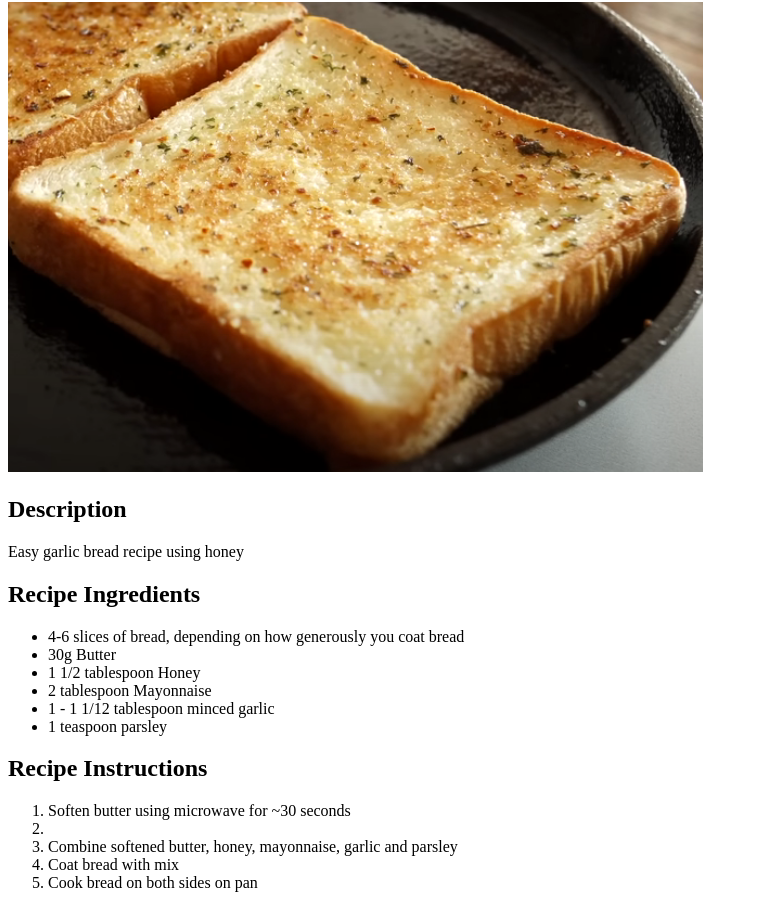
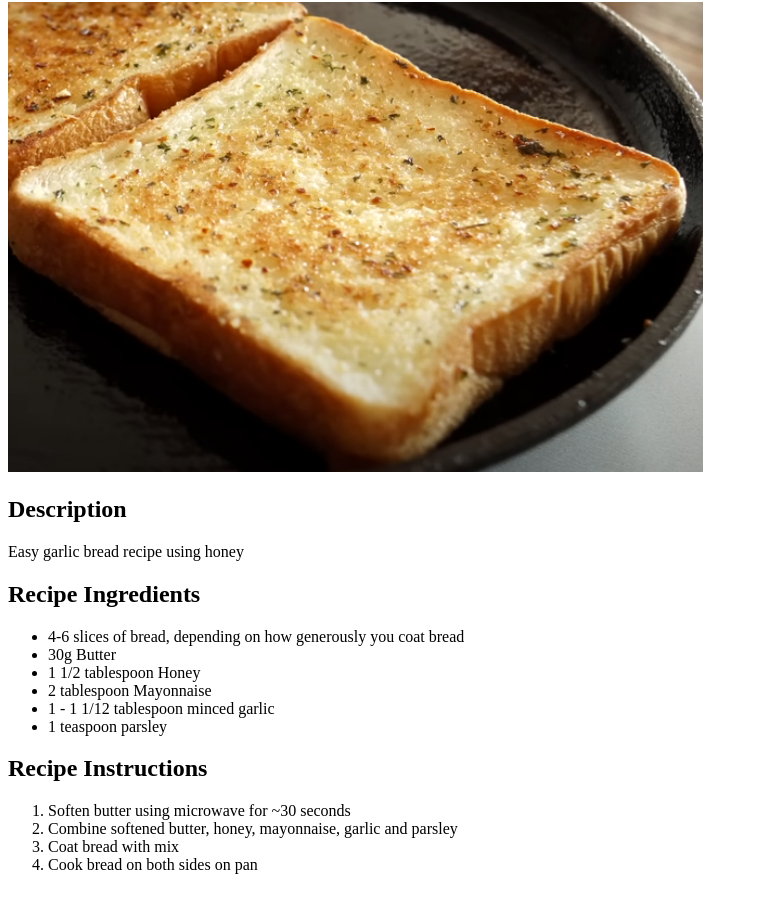
Before and after one commit to TristanNguyen0/odin-recipes, a plain HTML site: page recipes/garlic-bread.html in a window 1280 px wide. Shown: the part 78-986 px from the top of the page, without its empty margins (0-758 px from the left). Drawn offline with Linux system fonts and the light colour scheme.

Commit message:
Fix missing end tag on garlic bread instructions list

```diff
--- a/recipes/garlic-bread.html
+++ b/recipes/garlic-bread.html
@@ -21,7 +21,7 @@
     <p></p>
     <h2>Recipe Instructions</h2>
     <ol>
-        <li>Soften butter using microwave for ~30 seconds<li>
+        <li>Soften butter using microwave for ~30 seconds</li>
         <li>Combine softened butter, honey, mayonnaise, garlic and parsley</li>
         <li>Coat bread with mix</li>
         <li>Cook bread on both sides on pan</li>
```
